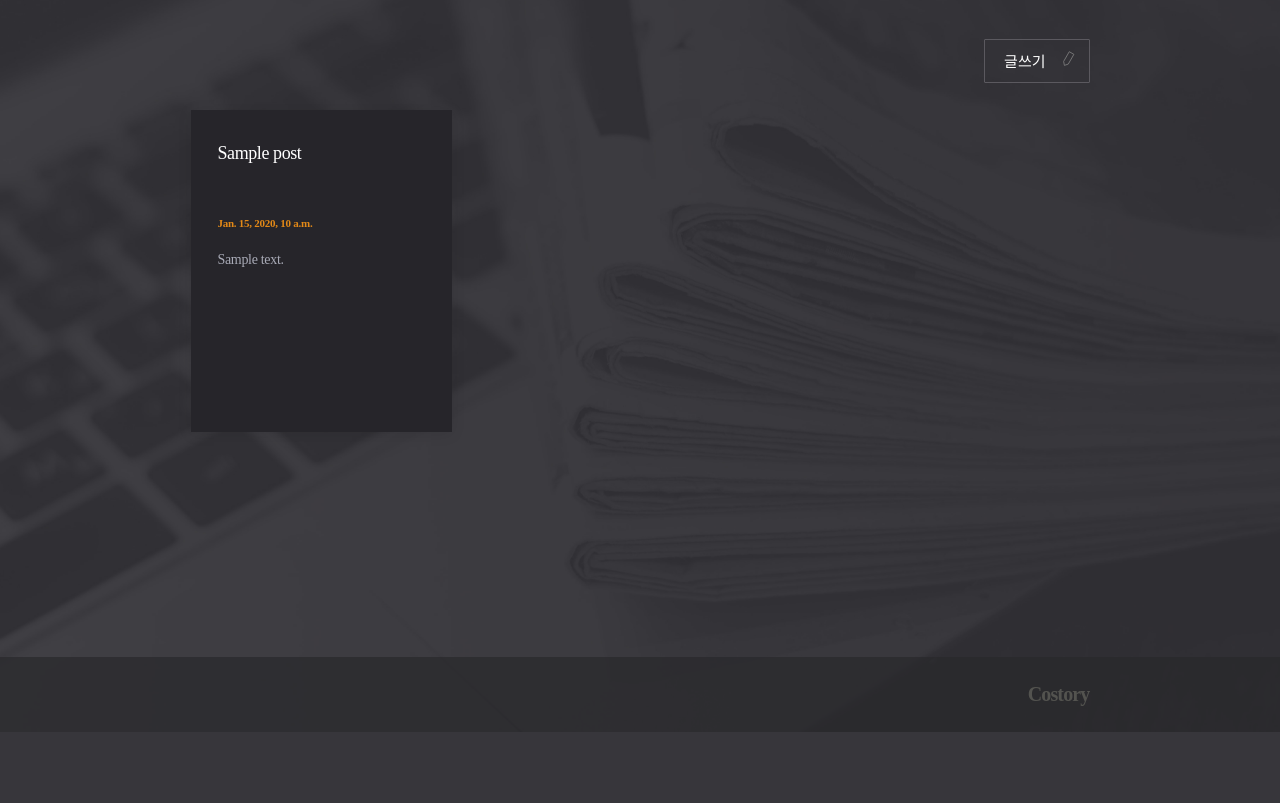
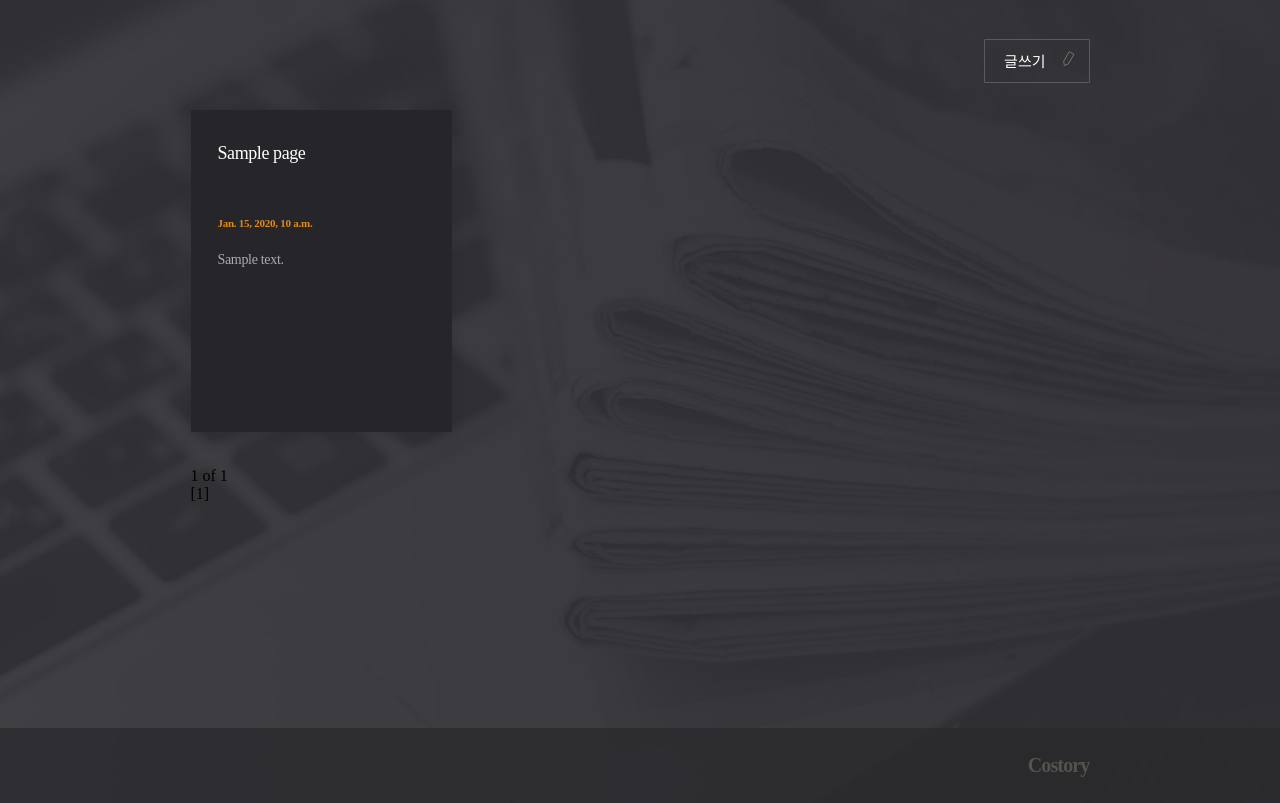
Before and after one commit to TaeKyung225/costory, a Django app: template posts/templates/posts/post_list.html in a window 1280 px wide. Shown: the part 185-988 px from the top of the page. Before the commit the page ends 917 px from the top, so only its background shows below. Run offline with Django 3.2, Linux system fonts and the light colour scheme; the template is opened without the code that fills it: most values are stand-ins (such as "Sample title", 1, 10 or a date in 2020).

Commit message:
add pagination

```diff
--- a/posts/templates/posts/post_list.html
+++ b/posts/templates/posts/post_list.html
@@ -17,8 +17,9 @@
     <div class="btn_post">
         <a href='{% url 'post-create' %}'>글쓰기</a>
     </div>
+    {% if page.object_list %}
         <div class="post_container">
-        {% for post in posts %}
+            {% for post in page.object_list %}
                 <div class="post"><a href="{% url 'post-detail' post.id %}">
                     <h2 class="title">{{post.title}}</h2>
                     <p class="date">{{post.dt_created}}</p>
@@ -26,4 +27,24 @@
                 </a></div>
             {% endfor %}
         </div>
+        <div class="paginator">
+        {% if page.has_previous %}
+            <a href="?page=1" class="first">first</a>
+            <a href="?page={{page.previous_page_number}}" class="prev">prev</a>
+        {% endif %}
+            <span>
+                <p>{{page.number}} of {{page.paginator.num_pages}}</p>
+                <p>{{page.paginator.page_range}}</p>
+            </span>
+        {% if page.has_next %}
+            <a href="?page={{page.next_page_number}}" class="next">next</a>
+            <a href="?page={{page.paginator.num_pages}}" class="last">last</a>
+        {% endif %}
+        </div>
+    {% else %}
+        <div class="blank">
+            <p>보여줄 글이 없어요.<br>첫 글을 작성해보면 어떨까요?</p>
+        </div>
+    {% endif %}
+
 {% endblock content %}
```
Lines whose indentation alone changed are shown as unchanged.
